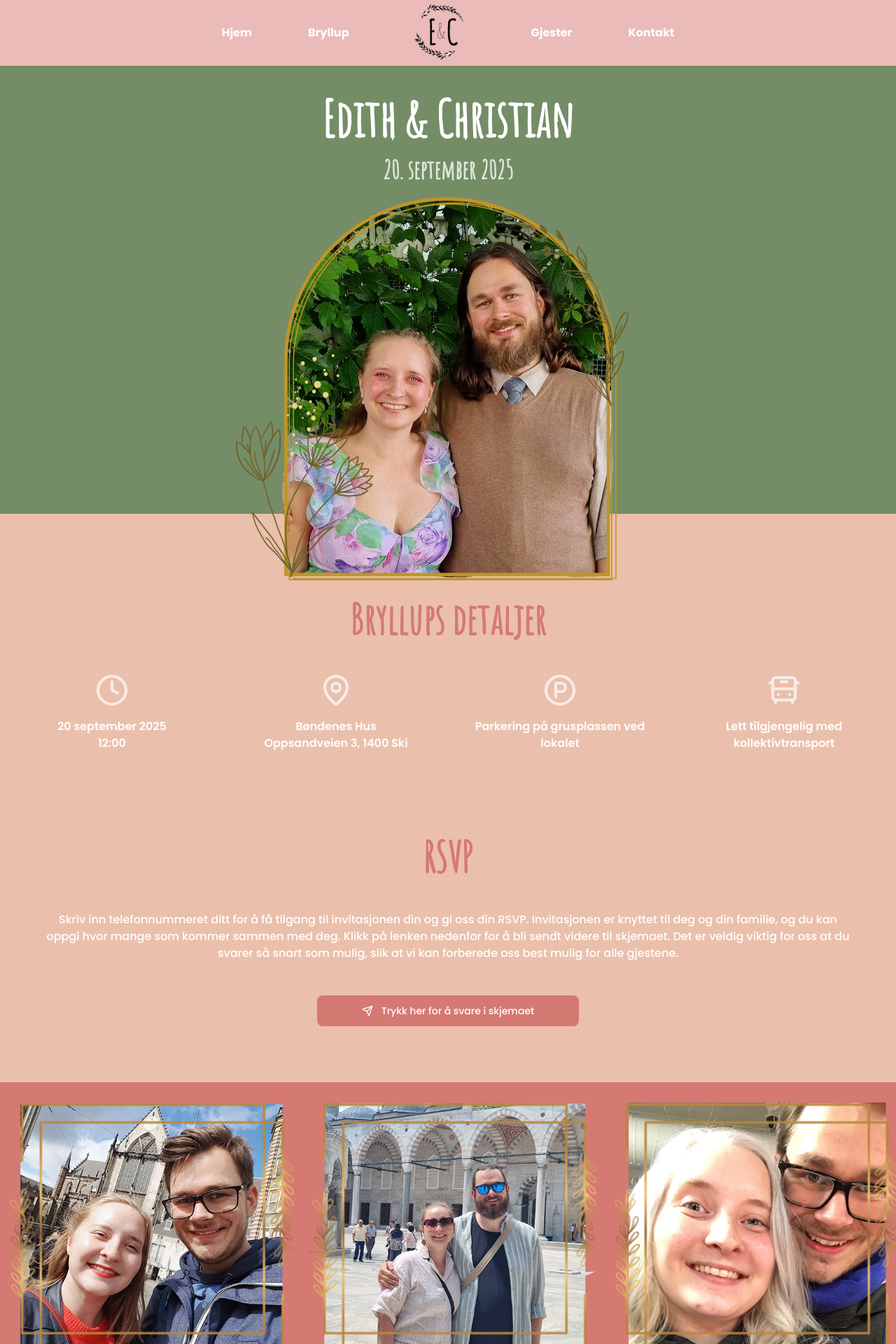
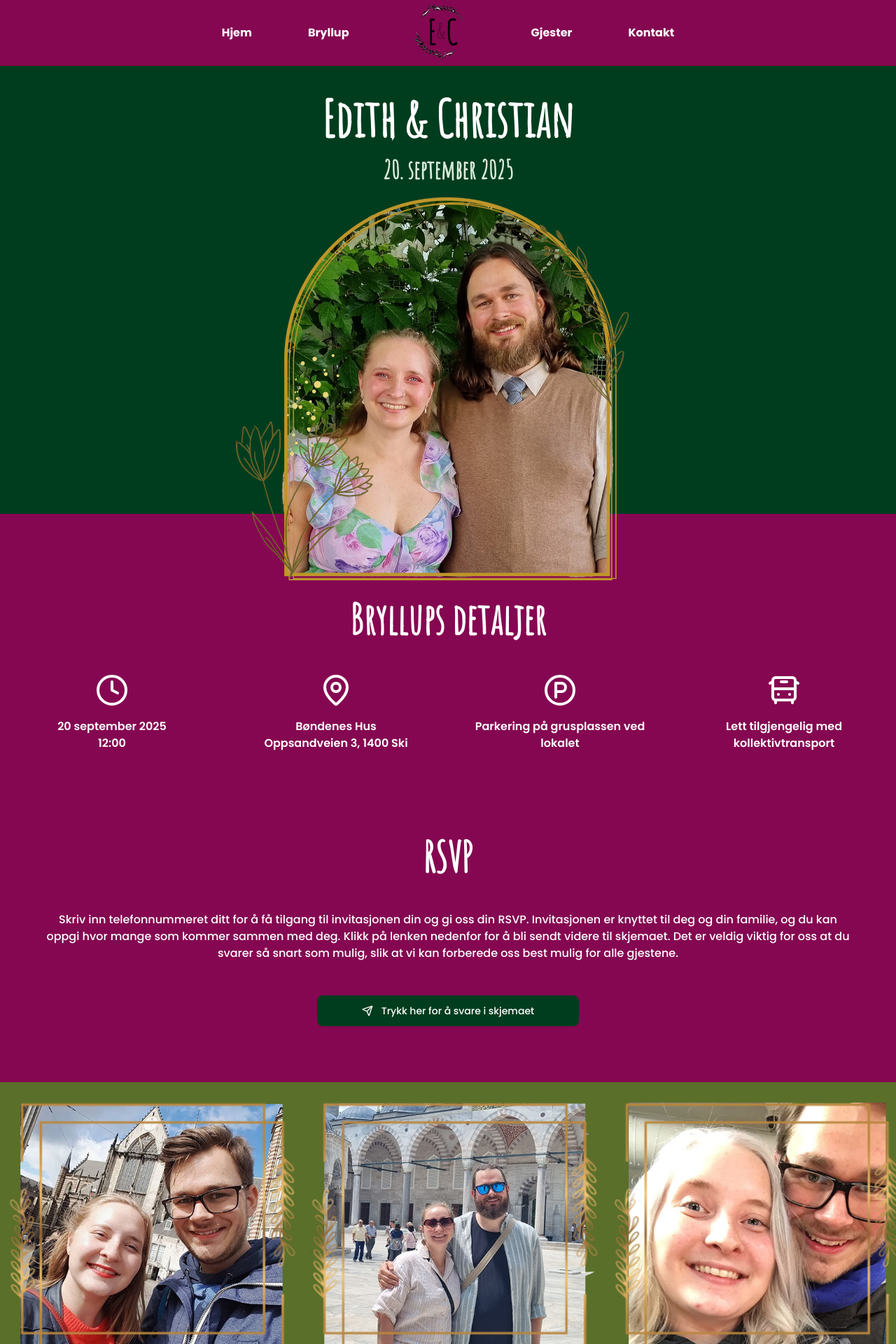
Before and after one commit to larissabakken/website-weeding, a Next.js app: page / in a window 1280 px wide. Shown: the top 1920 px of the page at 70% size. Built offline with nearby package versions, Linux system fonts and the light colour scheme.

Commit message:
change colors

```diff
--- a/components/Banner.tsx
+++ b/components/Banner.tsx
@@ -5,7 +5,7 @@ import { motion } from "framer-motion";
 
 export default function Banner() {
   return (
-    <section className="relative flex flex-col pt-10 h-[30rem] sm:h-[40rem] bg-[#758D67] w-full">
+    <section className="relative flex flex-col pt-10 h-[30rem] sm:h-[40rem] bg-forest w-full">
       <motion.div
         initial={{ opacity: 0, scale: 0.8 }}
         animate={{ opacity: 1, scale: 1 }}
--- a/components/Footer.tsx
+++ b/components/Footer.tsx
@@ -1,6 +1,6 @@
 export default function Footer() {
   return (
-    <footer className="bg-[#DAEADB] text-[#758D67] py-20 text-center">
+    <footer className="bg-peach text-white py-20 text-center">
       <div>
         <h1 className="text-3xl font-bold font-handwriting">
           Edith & Christian
--- a/components/GiftQA.tsx
+++ b/components/GiftQA.tsx
@@ -6,7 +6,7 @@ import { Gift } from "lucide-react";
 
 export function GiftQA() {
   return (
-    <section className="bg-[#E99873] py-20 ">
+    <section className="bg-berry py-20 ">
       <motion.div
         initial={{ opacity: 0, x: -20 }}
         whileInView={{ opacity: 1, x: 0 }}
--- a/components/Information.tsx
+++ b/components/Information.tsx
@@ -6,17 +6,17 @@ import Detail from "./Detail";
 
 export default function Information() {
   return (
-    <section className="py-10 bg-[#EAC0AC]">
+    <section className="py-10 bg-berry">
       <div className="container mx-auto px-4 pt-20">
         <motion.h2
           initial={{ opacity: 0, y: 20 }}
           whileInView={{ opacity: 1, y: 0 }}
           transition={{ duration: 0.8 }}
-          className="text-6xl font-bold font-handwriting text-center mb-12 text-[#d57973]"
+          className="text-6xl font-bold font-handwriting text-center mb-12 text-white"
         >
           Bryllups detaljer
         </motion.h2>
-        <div className="grid md:grid-cols-4 gap-8 text-[#f7ece8] font-semibold">
+        <div className="grid md:grid-cols-4 gap-8 text-white font-semibold">
           <Detail
             icon={<Clock className="w-12 h-12 mx-auto mb-4" />}
             info={"20 september 2025"}
--- a/components/MenuNav.tsx
+++ b/components/MenuNav.tsx
@@ -19,7 +19,7 @@ export default function MenuNav() {
 
   return (
     <>
-      <div className="sticky top-0 left-0 w-full items-center bg-[#d57973] bg-opacity-50 z-max">
+      <div className="sticky top-0 left-0 w-full items-center bg-berry z-max">
         {/* Desktop Menu */}
         <div className="hidden md:flex items-center gap-x-20 justify-center text-white font-bold">
           <Link href="/">Hjem</Link>
--- a/components/PhotosBanner.tsx
+++ b/components/PhotosBanner.tsx
@@ -9,7 +9,7 @@ export default function PhotosBanner() {
   const [emblaRef, emblaApi] = useEmblaCarousel({ loop: true }, [Autoplay()]);
 
   return (
-    <div className="bg-[#d57973]">
+    <div className="bg-sage">
       <Carousel
         className="h-full"
         opts={{
--- a/components/QandA.tsx
+++ b/components/QandA.tsx
@@ -15,7 +15,7 @@ import Detail from "./Detail";
 
 const QandA = () => {
   return (
-    <section className="flex justify-center items-center bg-[#758D67] text-[#daeadb] py-20">
+    <section className="flex justify-center items-center bg-forest text-[#daeadb] py-20">
       <div className="container mx-auto px-4">
         <motion.h2
           initial={{ opacity: 0, y: 20 }}
--- a/components/RSVP.tsx
+++ b/components/RSVP.tsx
@@ -10,14 +10,14 @@ export function RSVP() {
     //window.location.href = "det kommer skjemalink her";
   };
   return (
-    <section className="bg-[#EAC0AC] py-20 ">
+    <section className="bg-berry py-20 ">
       <motion.div
         initial={{ opacity: 0, x: -20 }}
         whileInView={{ opacity: 1, x: 0 }}
         transition={{ duration: 0.8, delay: 0.2 }}
         className="flex flex-col justify-evenly items-center text-center gap-12"
       >
-        <div className="text-[#d57973] font-handwriting text-6xl font-bold">
+        <div className="text-white font-handwriting text-6xl font-bold">
           RSVP
         </div>
         <div className="container mx-auto text-white font-medium px-16">
@@ -30,7 +30,7 @@ export function RSVP() {
         </div>
         <Button
           size="lg"
-          className="mx-auto bg-[#d57973] hover:bg-[#E99873] text-white rounded-lg px-16 gap-3"
+          className="mx-auto bg-forest hover:bg-[#E99873] text-white rounded-lg px-16 gap-3"
           onClick={handleRSVP}
         >
           <Send />
--- a/components/Timeline.tsx
+++ b/components/Timeline.tsx
@@ -39,7 +39,7 @@ const events = [
 
 export default function Timeline() {
   return (
-    <section className="h-[100rem] md:h-full py-20 bg-[#758D67] text-[#DAEADB]">
+    <section className="h-[100rem] md:h-full py-20 bg-forest text-[#DAEADB]">
       <div className="container mx-auto">
         <motion.h2
           initial={{ opacity: 0, y: 20 }}
```
